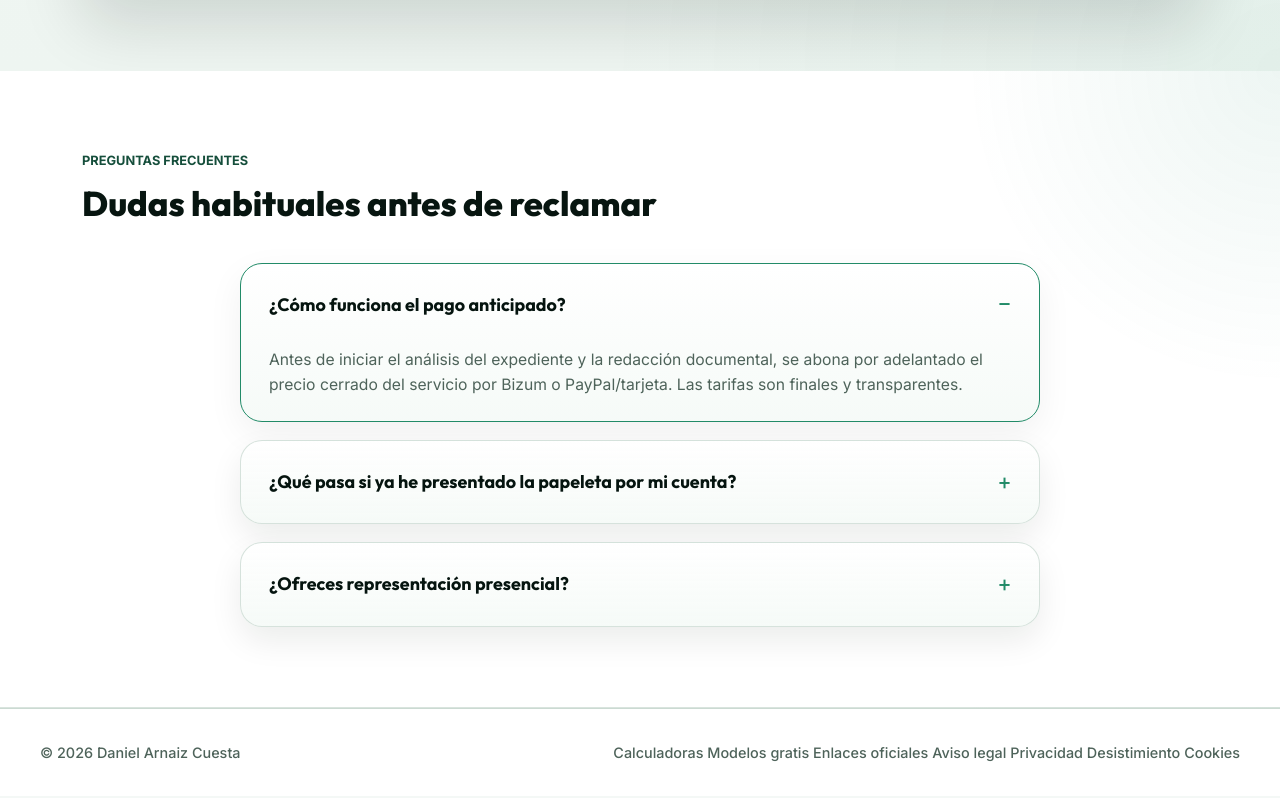
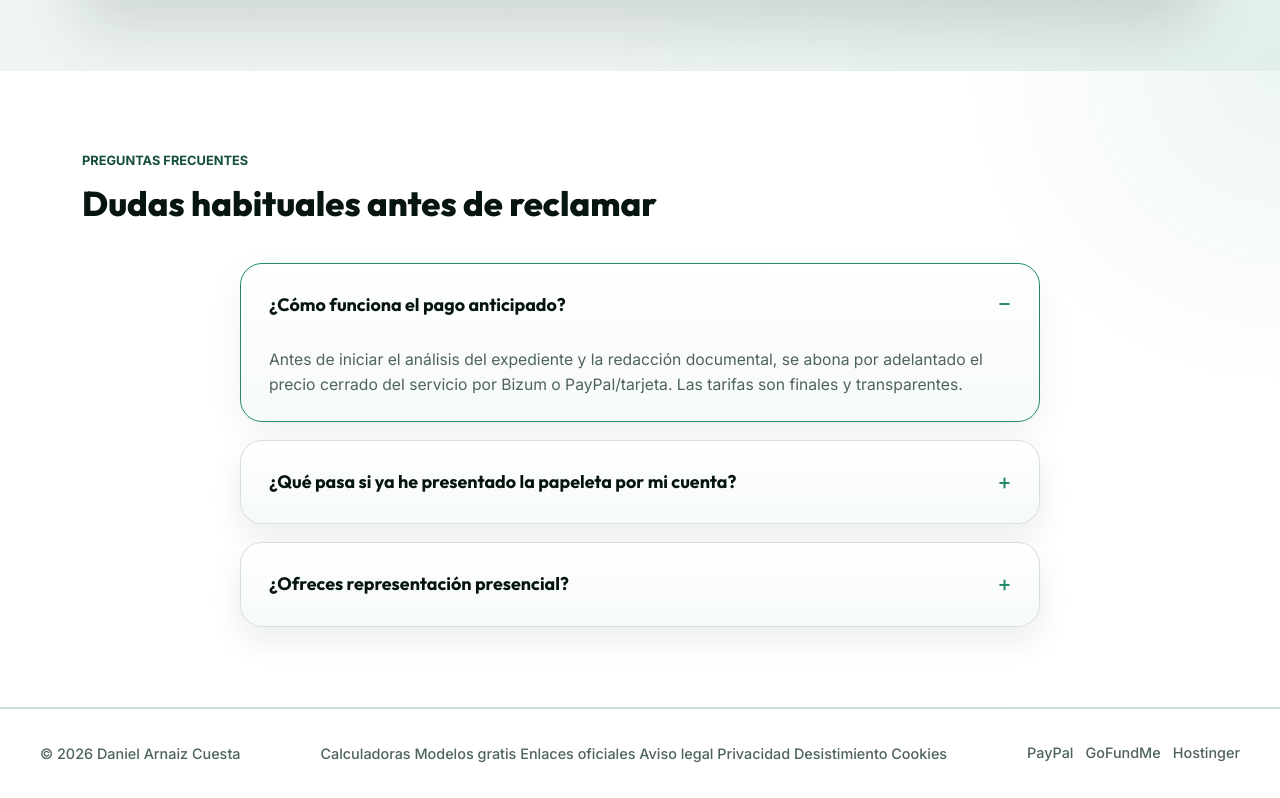
Before and after one commit to danielarnaizcuesta/danielarnaizcuesta.github.io, a website built with Vite: page index.html in a window 1280 px wide. Shown: the part 2290-3088 px from the top of the page. Built offline with nearby package versions, Linux system fonts and the light colour scheme.

Commit message:
Añadir enlaces de apoyo en el footer

```diff
--- a/index.html
+++ b/index.html
@@ -353,6 +353,11 @@
         <a href="desistimiento.html">Desistimiento</a>
         <a href="cookies.html">Cookies</a>
       </nav>
+      <div class="site-footer-links" aria-label="Enlaces de apoyo y recomendación">
+        <a href="https://py.pl/RWK29" target="_blank" rel="noreferrer">PayPal</a>
+        <a href="https://gofund.me/5eb2c8e81" target="_blank" rel="noreferrer">GoFundMe</a>
+        <a href="https://www.hostinger.com/es?REFERRALCODE=T2FDANIEL4HZ" target="_blank" rel="noreferrer">Hostinger</a>
+      </div>
     </footer>
 
     <script src="assets/jspdf.umd.min.js"></script>
--- a/styles.css
+++ b/styles.css
@@ -1268,6 +1268,13 @@ button,
   color: var(--primary-light);
 }
 
+.site-footer-links {
+  display: flex;
+  flex-wrap: wrap;
+  gap: 12px;
+  justify-content: center;
+}
+
 /* LABOR CALCULATORS */
 .calculator-page {
   background: var(--paper);
```
